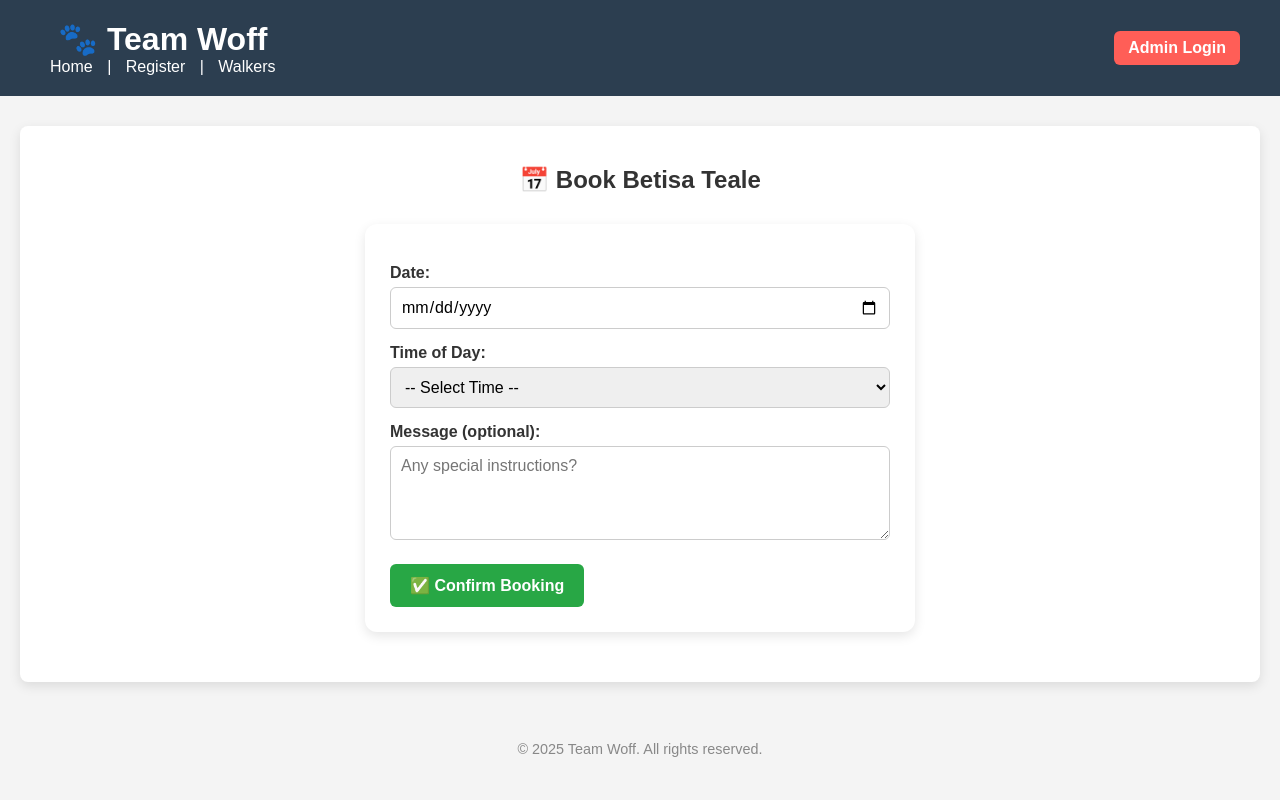
After one commit to Betty72/Woff-portal, a Flask app: page /book/1 in a window 1280 px wide. The commit adds this page. Run offline with Flask 3, Linux system fonts and the light colour scheme.

Commit message:
Styled booking page, added email confirmation, admin login top nav

```diff
--- a/app.py
+++ b/app.py
@@ -1,11 +1,24 @@
-from flask import Flask, render_template, request, redirect, url_for, session
+from flask import Flask, render_template, request, redirect, url_for, session, flash
 from werkzeug.utils import secure_filename
 from werkzeug.security import check_password_hash
 from flask_sqlalchemy import SQLAlchemy
+from flask import flash
+from flask_mail import Mail, Message
+
 import os
 
 app = Flask(__name__)
 app.secret_key = 'supersecretkey'
+# 💌 Mail configuration
+app.config['MAIL_SERVER'] = 'smtp.gmail.com'
+app.config['MAIL_PORT'] = 587
+app.config['MAIL_USE_TLS'] = True
+app.config['MAIL_USERNAME'] = 'betisasg@gmail.com'
+app.config['MAIL_PASSWORD'] = 'mpwoltdyxfmghemb'  # Use your generated app password
+app.config['MAIL_DEFAULT_SENDER'] = 'betisasg@gmail.com'
+
+mail = Mail(app)
+
 
 # Hashed version of 'admin123' generated once beforehand
 hashed_password = 'pbkdf2:sha256:1000000$d222IyRYnUcVwZPu$15b2588740c2efa31a04e677ec103cf4e2198264cdf00db4dc7662aea9b7a0f8'
@@ -96,14 +109,13 @@ def register():
 
     # GET request
     return render_template('register.html')
-
-# View walkers
+    # View walkers
 @app.route('/walkers')
 def walkers():
-
     all_walkers = DogWalker.query.all()
     return render_template('walkers.html', walkers=all_walkers)
-# remove walker
+
+# Remove walker
 @app.route('/remove_walker/<int:id>', methods=['POST'])
 def remove_walker_by_id(id):
     if not session.get('admin'):
@@ -117,6 +129,42 @@ def remove_walker_by_id(id):
     return redirect(url_for('walkers'))
 
 
+# ✅ Booking route (must be OUTSIDE of remove_walker_by_id!)
+@app.route('/book/<int:id>', methods=['GET', 'POST'])
+def book_walker(id):
+    walker = DogWalker.query.get_or_404(id)
+
+    if request.method == 'POST':
+        date = request.form['date']
+        time_of_day = request.form['time_of_day']
+        message = request.form.get('message')
+
+        # Send email to the walker
+        email_body = f"""
+        Hello {walker.name},
+
+        Someone has booked a dog walk with you! 🐾
+
+        📅 Date: {date}
+        🕒 Time: {time_of_day}
+        ✉️ Message: {message or 'No message provided'}
+
+        Please log in to confirm the booking.
+
+        — Team Woff
+        """
+
+        try:
+            msg = Message("📅 New Dog Walk Booking!", recipients=[walker.email])
+            msg.body = email_body
+            mail.send(msg)
+            flash("Booking submitted and confirmation email sent!", "success")
+        except Exception as e:
+            flash(f"Booking submitted but email failed: {e}", "error")
+
+        return redirect(url_for('walkers'))
+
+    return render_template('book_walker.html', walker=walker)
 
 # Admin Login Route
 # ----------------------------
@@ -140,12 +188,11 @@ def login():
 
 # ----------------------------
 # Admin Logout Route
-# ----------------------------
 @app.route('/logout')
 def logout():
     session.pop('admin', None)
-    return redirect(url_for('login'))
-
+    flash("You have been logged out.", "info")
+    return redirect(url_for('home'))
 
 # ----------------------------
 # Run App
--- a/static/style.css
+++ b/static/style.css
@@ -231,3 +231,131 @@ input, select, textarea {
     border-radius: 8px;
     box-shadow: 0 0 10px rgba(0,0,0,0.1);
 }
+.flash-messages {
+    margin: 20px auto;
+    width: 80%;
+    text-align: center;
+}
+
+.flash {
+    padding: 12px;
+    margin-bottom: 15px;
+    border-radius: 6px;
+    font-weight: 500;
+    font-size: 1.1em;
+    box-shadow: 0 3px 8px rgba(0,0,0,0.05);
+}
+
+.flash.success {
+    background-color: #d4edda;
+    color: #155724;
+    border: 1px solid #c3e6cb;
+}
+
+.flash.error {
+    background-color: #f8d7da;
+    color: #721c24;
+    border: 1px solid #f5c6cb;
+}
+
+.flash.info {
+    background-color: #d1ecf1;
+    color: #0c5460;
+    border: 1px solid #bee5eb;
+}
+.logout-link {
+    color: #fff;
+    background-color: #dc3545;
+    padding: 6px 12px;
+    border-radius: 4px;
+    text-decoration: none;
+    margin-left: 10px;
+    font-weight: bold;
+    transition: background-color 0.3s;
+}
+
+.logout-link:hover {
+    background-color: #c82333;
+}
+.main-header {
+    display: flex;
+    justify-content: space-between;
+    align-items: center;
+    padding: 20px 40px;
+    background-color: #2c3e50;
+    color: white;
+}
+
+.left-nav h1 {
+    margin: 0;
+}
+
+.left-nav nav a {
+    color: white;
+    margin: 0 10px;
+    text-decoration: none;
+    font-weight: 500;
+}
+
+.right-nav {
+    display: flex;
+    align-items: center;
+}
+
+.admin-login, .logout-link {
+    background-color: #ff5e57;
+    color: white;
+    padding: 8px 14px;
+    border-radius: 6px;
+    text-decoration: none;
+    font-weight: bold;
+    transition: background-color 0.3s ease;
+}
+
+.admin-login:hover, .logout-link:hover {
+    background-color: #e04e4a;
+}
+.booking-form {
+    max-width: 500px;
+    margin: 30px auto;
+    padding: 25px;
+    background-color: #fff;
+    border-radius: 12px;
+    box-shadow: 0 4px 12px rgba(0, 0, 0, 0.1);
+}
+
+.booking-form label {
+    display: block;
+    margin-top: 15px;
+    font-weight: bold;
+    color: #333;
+}
+
+.booking-form input[type="date"],
+.booking-form select,
+.booking-form textarea {
+    width: 100%;
+    padding: 10px;
+    margin-top: 5px;
+    border-radius: 6px;
+    border: 1px solid #ccc;
+    font-size: 1em;
+    box-sizing: border-box;
+}
+
+.book-now-btn {
+    margin-top: 20px;
+    background-color: #28a745;
+    color: white;
+    padding: 12px 20px;
+    border: none;
+    border-radius: 6px;
+    font-size: 1em;
+    font-weight: bold;
+    cursor: pointer;
+    transition: background-color 0.3s ease;
+}
+
+.book-now-btn:hover {
+    background-color: #218838;
+}
--- a/templates/base.html
+++ b/templates/base.html
@@ -1,4 +1,3 @@
-<!-- templates/base.html -->
 <!DOCTYPE html>
 <html lang="en">
 <head>
@@ -7,19 +6,38 @@
     <link rel="stylesheet" href="{{ url_for('static', filename='style.css') }}">
 </head>
 <body>
-    <header>
+    <header class="main-header">
+        <div class="left-nav">
             <h1>🐾 Team Woff</h1>
             <nav>
                 <a href="{{ url_for('home') }}">Home</a> |
                 <a href="/register">Register</a> |
                 <a href="/walkers">Walkers</a>
             </nav>
+        </div>
+        <div class="right-nav">
+            {% if not session.get('admin') %}
+                <a href="{{ url_for('login') }}" class="admin-login">Admin Login</a>
+            {% else %}
+                <a href="{{ url_for('logout') }}" class="logout-link">Logout</a>
+            {% endif %}
+        </div>
     </header>
 
+    {% with messages = get_flashed_messages(with_categories=true) %}
+      {% if messages %}
+        <div class="flash-messages">
+          {% for category, message in messages %}
+            <div class="flash {{ category }}">{{ message }}</div>
+          {% endfor %}
+        </div>
+      {% endif %}
+    {% endwith %}
 
     <main>
         {% block content %}{% endblock %}
     </main>
+
 
     <footer>
         <p>&copy; 2025 Team Woff. All rights reserved.</p>
--- /dev/null
+++ b/templates/book_walker.html
@@ -0,0 +1,24 @@
+{% extends 'base.html' %}
+
+{% block content %}
+<div class="container">
+    <h2>📅 Book {{ walker.name }}</h2>
+    <form method="POST" class="booking-form">
+        <label for="date">Date:</label>
+        <input type="date" name="date" id="date" required>
+
+        <label for="time_of_day">Time of Day:</label>
+        <select name="time_of_day" id="time_of_day" required>
+            <option value="">-- Select Time --</option>
+            <option value="Morning">Morning</option>
+            <option value="Afternoon">Afternoon</option>
+            <option value="Evening">Evening</option>
+        </select>
+
+        <label for="message">Message (optional):</label>
+        <textarea name="message" id="message" rows="4" placeholder="Any special instructions?"></textarea>
+
+        <button type="submit" class="book-now-btn">✅ Confirm Booking</button>
+    </form>
+</div>
+{% endblock %}
```
Also changed, not shown: templates/walkers.html (+9 -3 lines). Lines whose indentation alone changed are shown as unchanged.
